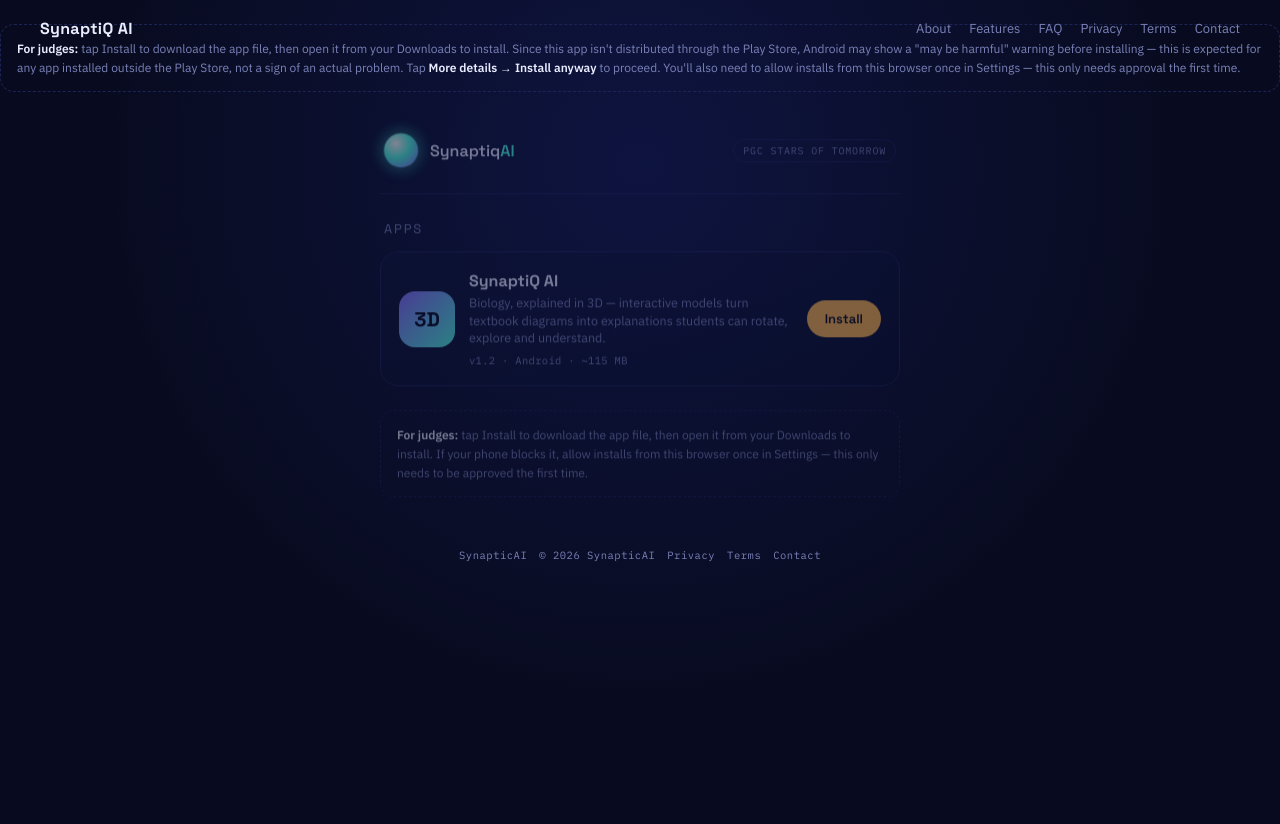
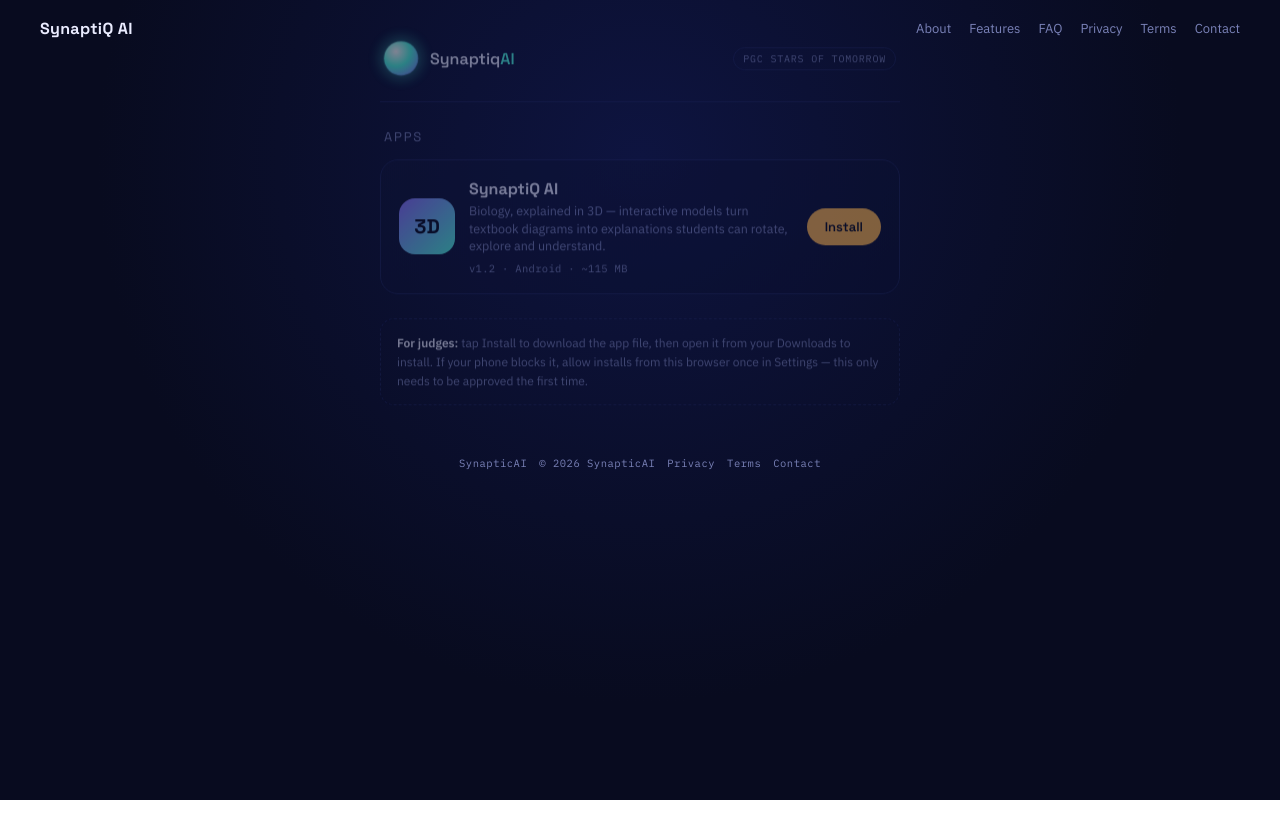
Before and after one commit to shahidareeb496-ctrl/synaptiq-ai, a plain HTML site: page index.html in a window 1280 px wide. After the commit the page ends 800 px from the top, so only its background shows below. Drawn offline with Linux system fonts and the light colour scheme.

Commit message:
Update index.html

```diff
--- a/index.html
+++ b/index.html
@@ -1,7 +1,3 @@
-
-<div class="note">
-  <strong>For judges:</strong> tap Install to download the app file, then open it from your Downloads to install. Since this app isn't distributed through the Play Store, Android may show a "may be harmful" warning before installing — this is expected for any app installed outside the Play Store, not a sign of an actual problem. Tap <strong>More details → Install anyway</strong> to proceed. You'll also need to allow installs from this browser once in Settings — this only needs approval the first time.
-</div>
 
 
 <!DOCTYPE html>
```
